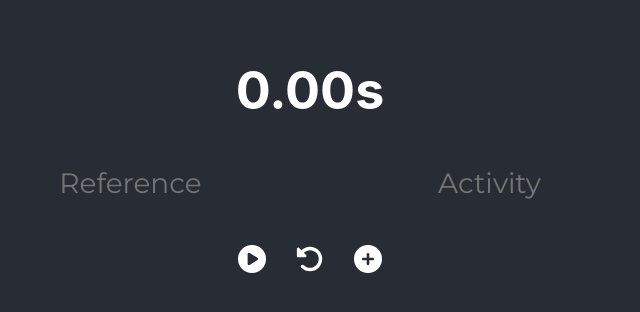
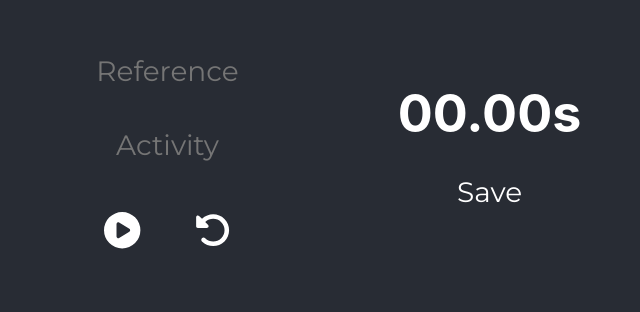
Before and after one commit to EricTheOnlyOne/questie, a React (Create React App) app: page / in a window 1280 px wide. Shown: the part 234-546 px from the top of the page, without its empty margins (330-970 px from the left). Built offline with nearby package versions, Linux system fonts and the light colour scheme.

Commit message:
readme and styling

```diff
--- a/src/App.css
+++ b/src/App.css
@@ -51,6 +51,8 @@
 
 .Tabs-button-icon {
   transition: transform 0.2s;
+  height: 1.3em;
+  padding: 5px;
 }
 
 .Tabs-input {
@@ -58,15 +60,21 @@
   margin: 0 5px;
   text-align: center;
   width: auto;
+  cursor: initial;
 }
 
 .Tabs-input:focus::placeholder {
   color: transparent;
 }
 
+.Tabs-button, .Tabs-input {
+  transition: color 0.22s, background-color 0.22s, transform 0.22s;
+}
+
 .Tabs-button:hover, .Tabs-input:hover {
   background-color: rgba(220, 220, 220, 0.1);
   animation: bounce-in 0.22s forwards;
+  color: #6c5ce7;
 }
 
 .Tabs-button:active, .Tabs-input:active {
@@ -104,19 +112,53 @@
 
 .Stopwatch {
   margin-bottom: 20px;
+  display: flex;
+  align-items: center;
 }
 
 .Stopwatch-buttons {
   display: flex;
   justify-content: center;
+  gap: 15px;
+}
+
+
+.Stopwatch-input-and-controls {
+  display: flex;
+  flex-direction: column;
 }
 
 .Input-row {
   display: flex;
+  flex-direction: column;
   justify-content: center;
   margin-bottom: 20px;
+  gap: 20px;
 }
 
 .icon-button {
   padding: 5px;
 }
+/* Add this CSS to your App.css */
+@keyframes glow {
+  0% {
+    text-shadow: 0 0 5px #fff, 0 0 10px #fff, 0 0 15px #ccc, 0 0 20px #ccc, 0 0 25px #ccc, 0 0 30px #ccc, 0 0 35px #ccc;
+  }
+  100% {
+    text-shadow: none;
+  }
+}
+
+.glow {
+  animation: glow 1s ease-out;
+}
+
+.height-fit-content {
+  height: fit-content;
+}
+
+.time-save-container {
+ display: flex;
+ flex-direction: column;
+ gap: 10px;
+}
--- a/src/Stopwatch.js
+++ b/src/Stopwatch.js
@@ -2,14 +2,15 @@ import React, { useState, useEffect, useRef } from 'react';
 import './App.css';
 import TabsButton from './TabsButton';
 import { faUndoAlt, faCirclePlay, faCirclePause, faCirclePlus } from '@fortawesome/free-solid-svg-icons';
-
 
 function Stopwatch() {
   const [toggleButtonIcon, setToggleButtonIcon] = useState(faCirclePlay);
   const [time, setTime] = useState(0);
   const [isActive, setIsActive] = useState(false);
   const [accumulatedTime, setAccumulatedTime] = useState(0);
+  const [shouldGlow, setShouldGlow] = useState(false); // New state for glow animation
   const startTime = useRef(null);
+  const prevHours = useRef(0); // Ref to keep track of previous minutes
 
   useEffect(() => {
     let animationFrameId;
@@ -18,6 +19,14 @@ function Stopwatch() {
       if (!startTime.current) startTime.current = currentTime;
       const elapsed = currentTime - startTime.current + accumulatedTime;
       setTime(elapsed);
+      const totalSeconds = Math.floor(elapsed / 1000);
+      const hours = Math.floor(totalSeconds / 600);
+
+      if (hours !== prevHours.current) {
+        prevHours.current = hours;
+        setShouldGlow(true); // Trigger glow animation
+      }
+
       if (isActive) {
         animationFrameId = requestAnimationFrame(updateTimer);
       }
@@ -32,6 +41,13 @@ function Stopwatch() {
     return () => cancelAnimationFrame(animationFrameId);
   }, [isActive, accumulatedTime]);
 
+  useEffect(() => {
+    if (shouldGlow) {
+      const timer = setTimeout(() => setShouldGlow(false), 1000); // Reset glow after animation
+      return () => clearTimeout(timer);
+    }
+  }, [shouldGlow]);
+
   const toggleWatch = () => {
     if (isActive) {
       setAccumulatedTime(time);
@@ -41,7 +57,6 @@ function Stopwatch() {
       setIsActive(true);
       setToggleButtonIcon(faCirclePause);
     }
-
   };
 
   const reset = () => {
@@ -60,25 +75,31 @@ function Stopwatch() {
 
     // Format milliseconds to always have two digits
     const formattedMilliseconds = milliseconds.toString().padStart(2, '0');
+    const formattedMinutes = minutes.toString().padStart(2, '0');
+    const formattedSeconds = seconds.toString().padStart(2, '0');
 
     return hours > 0
-        ? `${hours}h ${minutes}m ${seconds}.${formattedMilliseconds}s`
+      ? `${hours}h ${formattedMinutes}m ${formattedSeconds}.${formattedMilliseconds}s`
       : minutes > 0
-          ? `${minutes}m ${seconds}.${formattedMilliseconds}s`
-          : `${seconds}.${formattedMilliseconds}s`;
+        ? `${formattedMinutes}m ${formattedSeconds}.${formattedMilliseconds}s`
+        : `${formattedSeconds}.${formattedMilliseconds}s`;
   };
 
   return (
     <div className='Stopwatch'>
-        <h1>{formatTime(time)}</h1>
+      <div className='Stopwatch-input-and-controls'>
         <div className="Input-row">
           <input type="text" className="Tabs-input" placeholder="Reference" />
           <input type="text" className="Tabs-input" placeholder="Activity" />
         </div>
         <div className="Stopwatch-buttons">
-          <TabsButton icon={toggleButtonIcon} onClick={toggleWatch} className='icon-button'/>
-          <TabsButton icon={faUndoAlt} onClick={reset} className='icon-button'/>
-          <TabsButton icon={faCirclePlus} className='icon-button'/>
+          <TabsButton icon={toggleButtonIcon} onClick={toggleWatch} className='icon-button' />
+          <TabsButton icon={faUndoAlt} onClick={reset} className='icon-button' />
+        </div>
+      </div>
+      <div className='time-save-container'>
+        <h1 className={shouldGlow ? 'glow' : ''} style={{margin: 0}}>{formatTime(time)}</h1>
+        <TabsButton text='Save' className='height-fit-content'/>
       </div>
     </div>
   );
```
Lines whose indentation alone changed are shown as unchanged.
